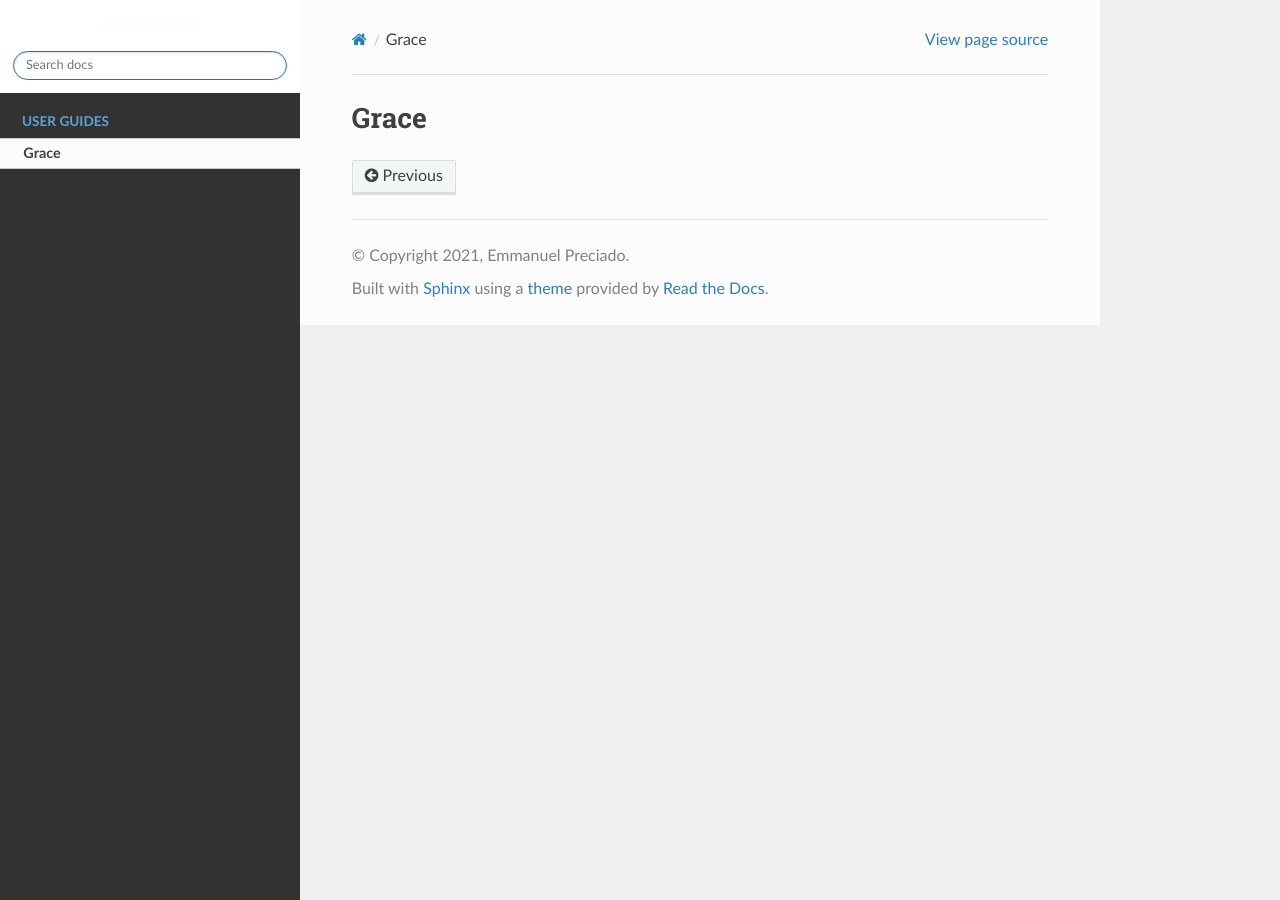
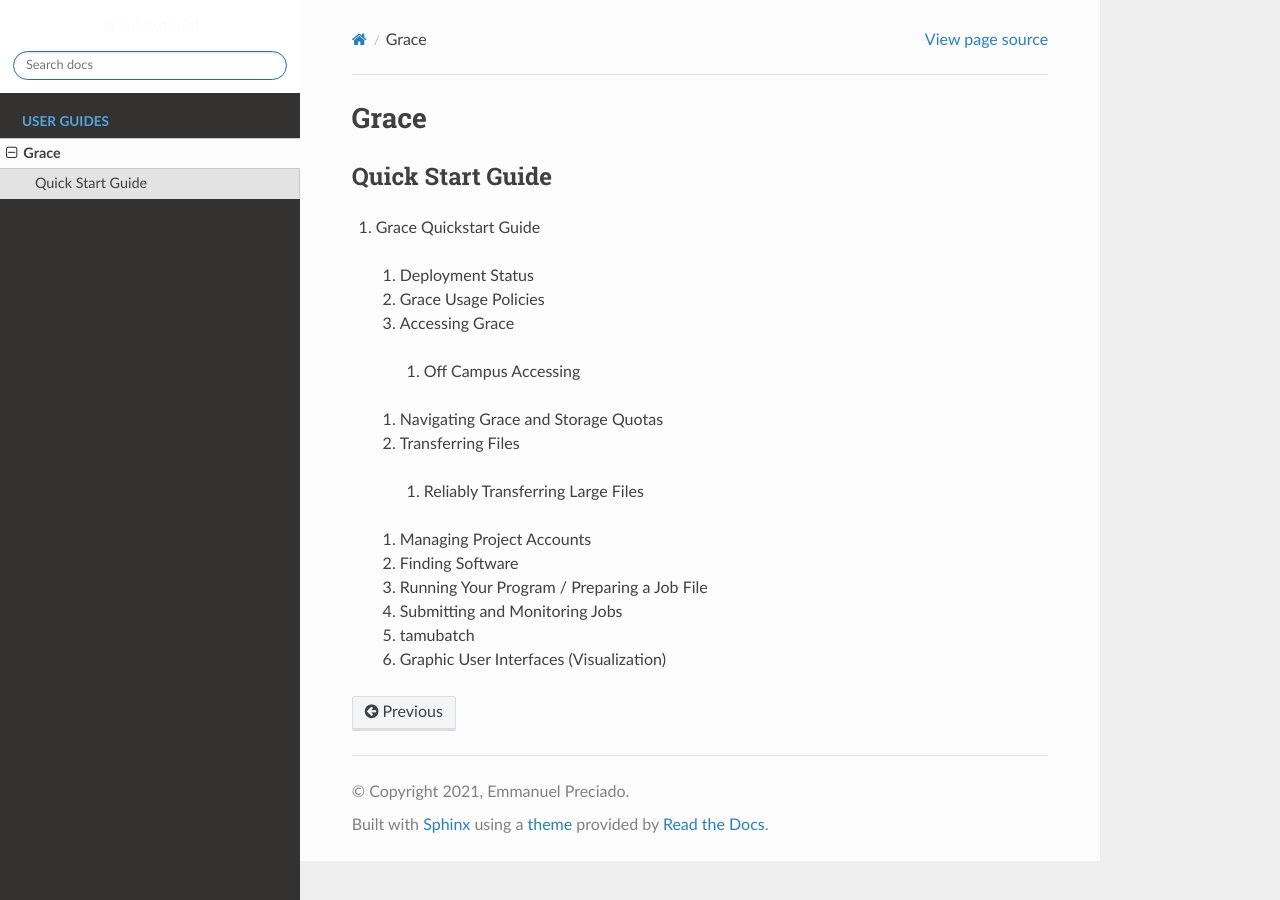
Before and after one commit to EmmanuelDej/rtd-tutorial, a Sphinx documentation site: the page built from docs/grace.rst, in a window 1280 px wide. Built offline with Sphinx 7.4.7 and the Read the Docs theme 2.0.0, drawn with Linux system fonts in a browser that asks for light colours; pages that are not in the unit, such as notebooks, are missing from menus.

Commit message:
Update grace.rst

```diff
--- a/docs/grace.rst
+++ b/docs/grace.rst
@@ -2,3 +2,20 @@
 
 Grace
 =====
+
+Quick Start Guide
+-----------------
+#. Grace Quickstart Guide
+  #. Deployment Status
+  #. Grace Usage Policies
+  #. Accessing Grace
+    #. Off Campus Accessing
+  #. Navigating Grace and Storage Quotas
+  #. Transferring Files
+    #. Reliably Transferring Large Files
+  #. Managing Project Accounts
+  #. Finding Software
+  #. Running Your Program / Preparing a Job File
+  #. Submitting and Monitoring Jobs
+  #. tamubatch
+  #. Graphic User Interfaces (Visualization)
```
